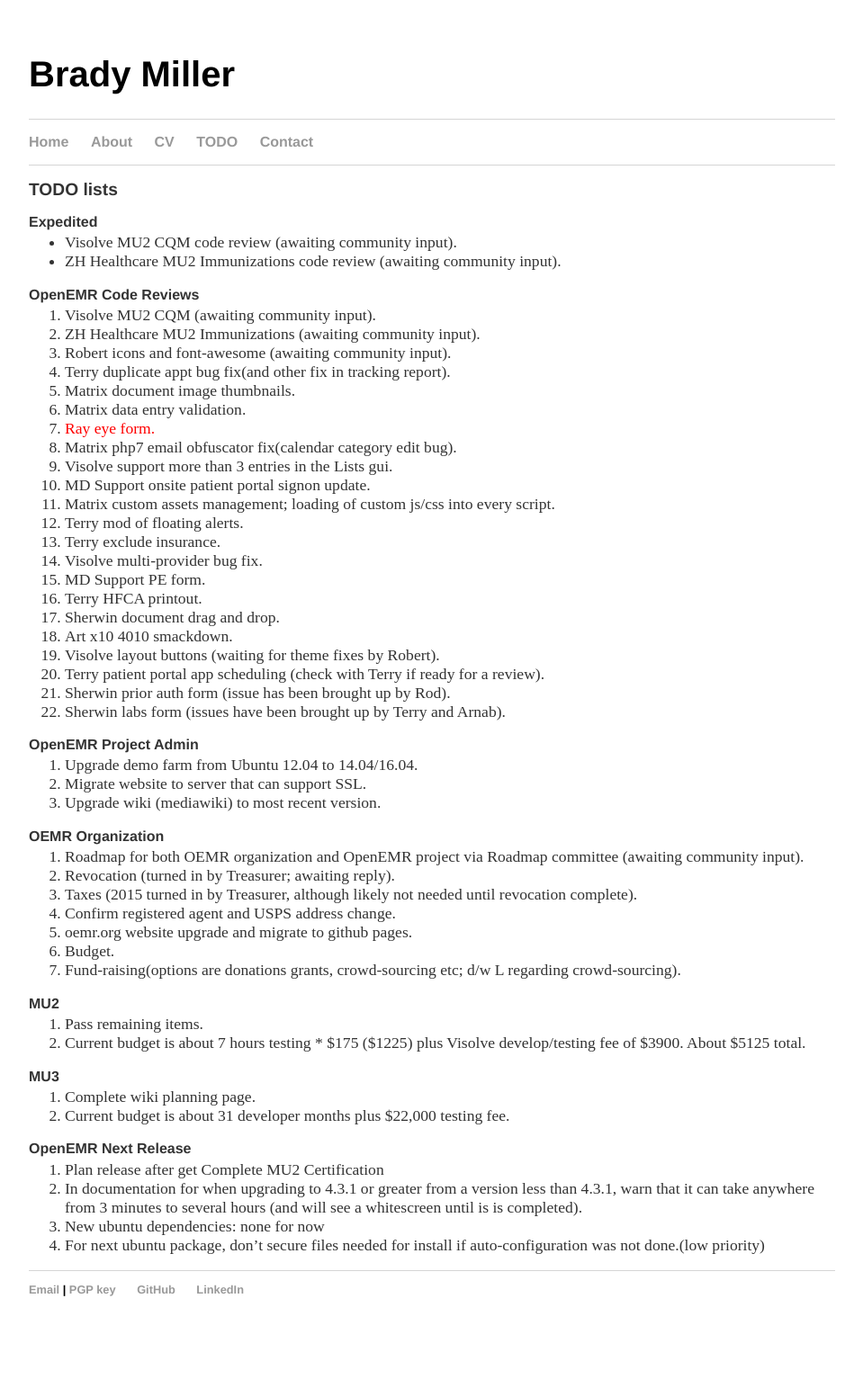
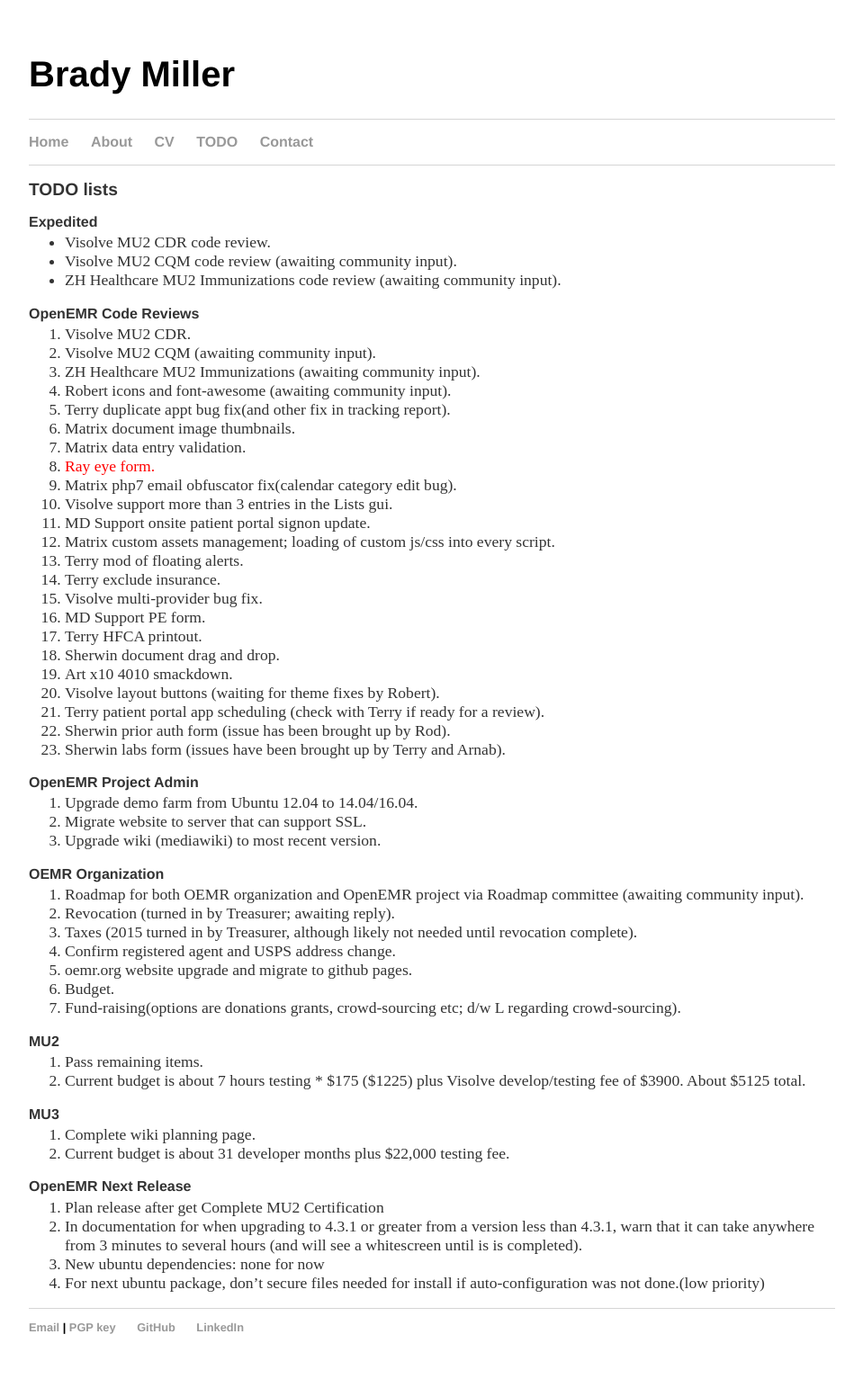
Before and after one commit to bradymiller/bradymiller.github.io, a Jekyll site: the page built from todo/index.md, in a window 1280 px wide. Shown: the whole page at 90% size, without its empty margins (160-1119 px from the left). Built offline with Jekyll 4.4.1, drawn with Linux system fonts in a browser that asks for light colours; before the commit the page ends 1501 px from its top, so only the background shows below that.

Commit message:
Update todo list

```diff
--- a/todo/index.md
+++ b/todo/index.md
@@ -4,10 +4,12 @@
 ## TODO lists
 
 ### Expedited
+* Visolve MU2 CDR code review.
 * Visolve MU2 CQM code review (awaiting community input).
 * ZH Healthcare MU2 Immunizations code review (awaiting community input).
 
 ### OpenEMR Code Reviews
+1. Visolve MU2 CDR.
 1. Visolve MU2 CQM (awaiting community input).
 1. ZH Healthcare MU2 Immunizations (awaiting community input).
 1. Robert icons and font-awesome (awaiting community input).
```
